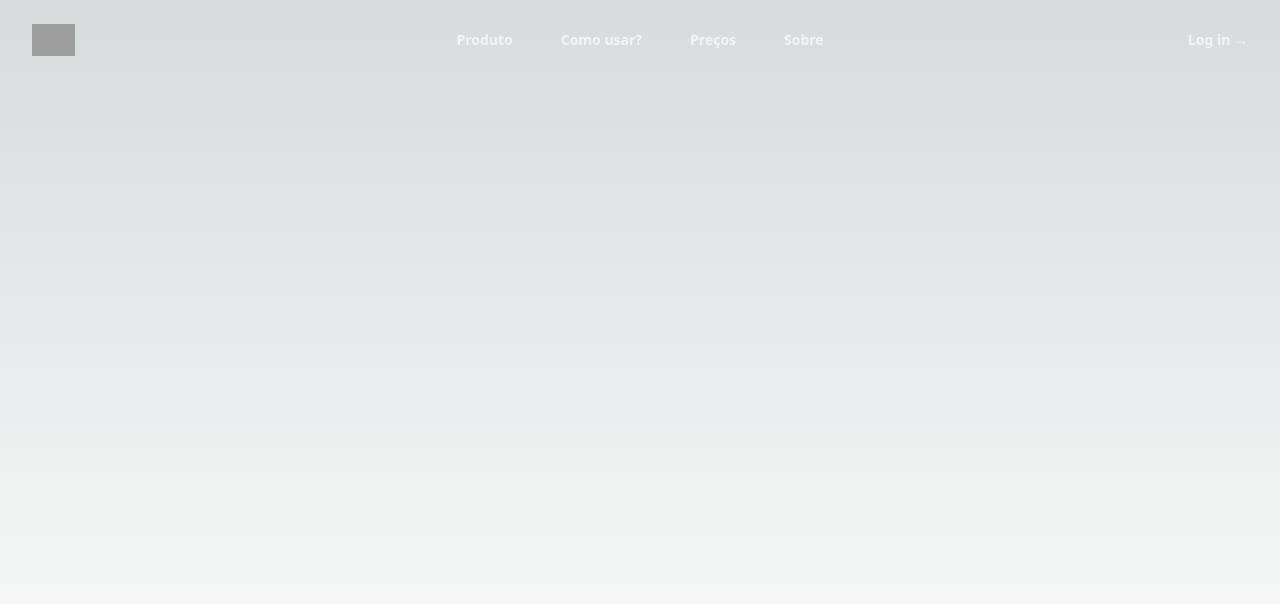
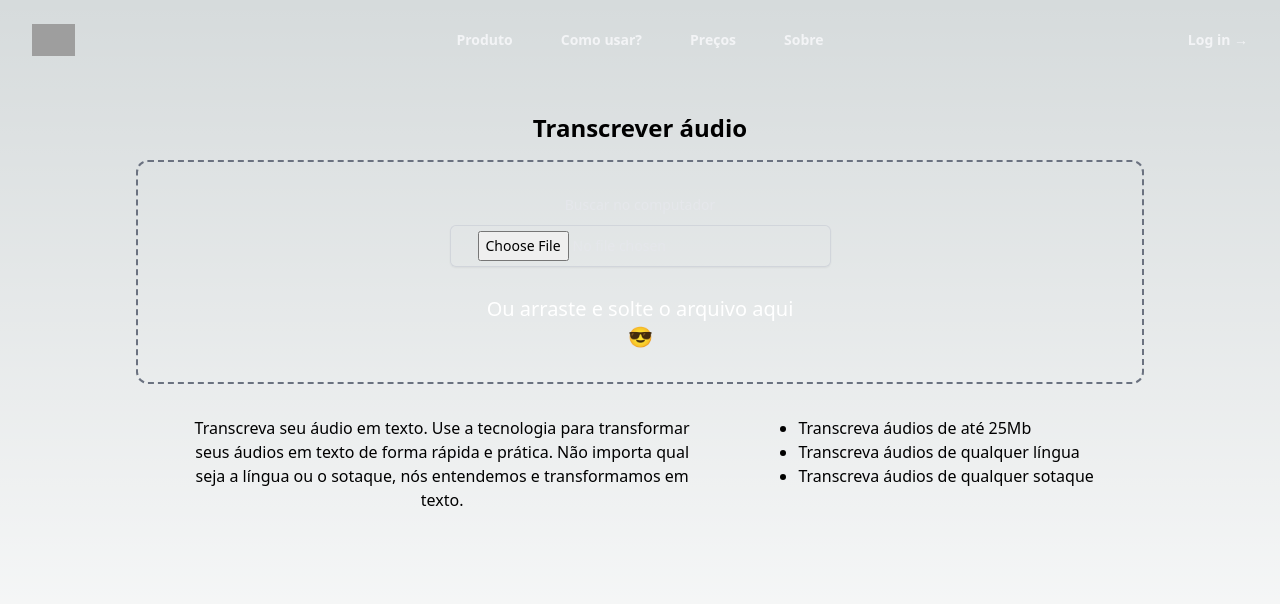
Before and after one commit to ViniciusTei/audio-to-text, a React (Vite) app: page /audio in a window 1280 px wide. Shown: the top 604 px of the page. Built offline with nearby package versions, Linux system fonts and the light colour scheme; no server answers; grey boxes are pictures that could not be loaded.

Commit message:
feat add transcript page

```diff
--- a/src/App.tsx
+++ b/src/App.tsx
@@ -2,6 +2,7 @@ import { useState } from 'react'
 import { Routes, Route } from 'react-router-dom'
 import { LoginButton } from 'components/domain'
 import { HomePage, LoginPage, ProfilePage } from 'components/pages'
+import TranscriptPage from 'components/pages/TranscriptPage'
 
 function App() {
   const [mobileMenuOpen, setMobileMenuOpen] = useState(false)
@@ -72,6 +73,7 @@ function App() {
     <Routes>
       <Route path="/login" element={<LoginPage/>} />
       <Route path="/profile" element={<ProfilePage/>} />
+      <Route path="/audio" element={<TranscriptPage/>} />
       <Route path="/" element={<HomePage/>} />
     </Routes>
   </main>
--- /dev/null
+++ b/src/components/pages/TranscriptPage.tsx
@@ -0,0 +1,80 @@
+import React, { useEffect, useRef } from 'react'
+
+function TranscriptPage() {
+  const dropRef = useRef<HTMLDivElement>(null)
+
+  useEffect(() => {
+    dropRef.current?.addEventListener('dragover', handleDragOver)
+    dropRef.current?.addEventListener('drop', handleDrop)
+
+    return () => {
+      dropRef.current?.removeEventListener('dragover', handleDragOver)
+      dropRef.current?.removeEventListener('drop', handleDrop)
+    }
+  }, [])
+
+  function handleDragOver(e: DragEvent) {
+    e.preventDefault()
+    e.stopPropagation()
+  }
+
+  function handleDrop(e: DragEvent) {
+    e.preventDefault()
+    e.stopPropagation()
+
+    if (!e.dataTransfer) {
+      return null
+    }
+
+    const { files } = e.dataTransfer
+
+    if (files && files.length > 0) {
+      const file = files[0]
+      console.log(file)
+    }
+  }
+
+  return (
+    <div className="w-full px-10 text-center">
+      <h1 className="font-bold text-2xl my-4">Transcrever áudio</h1>
+
+      <div ref={dropRef} className="h-56 p-10 flex mt-4 items-center justify-center flex-col text-xl text-white border-2 border-dashed border-gray-500 rounded-xl">
+
+        <div>
+          <label htmlFor="price" className="block text-sm font-medium leading-6 text-gray-200">
+            Buscar no computador
+          </label>
+          <div className="relative mt-2 rounded-md shadow-sm">
+            <input
+              type="file"
+              name="file"
+              id="file"
+              className="block w-full rounded-md border-0 py-1.5 pl-7 pr-20 text-gray-200 ring-1 ring-inset ring-gray-300 placeholder:text-gray-400 focus:ring-2 focus:ring-inset focus:ring-indigo-600 sm:text-sm sm:leading-6"
+            />
+          </div>
+        </div>
+
+        <br/>
+         Ou arraste e solte o arquivo aqui
+         <span
+          role='img'
+          aria-label='emoji'
+        >
+          &#128526;
+        </span>
+      </div>
+
+      <div className="flex justify-around mt-8">
+        <p className="max-w-lg">Transcreva seu áudio em texto. Use a tecnologia para transformar seus áudios em texto de forma rápida e prática. Não importa qual seja a língua ou o sotaque, nós entendemos e transformamos em texto.</p>
+
+        <ul className="flex flex-col items-start list-disc">
+          <li>Transcreva áudios de até 25Mb</li>
+          <li>Transcreva áudios de qualquer língua</li>
+          <li>Transcreva áudios de qualquer sotaque</li>
+        </ul>
+      </div>
+    </div>
+  )
+}
+
+export default TranscriptPage
```
